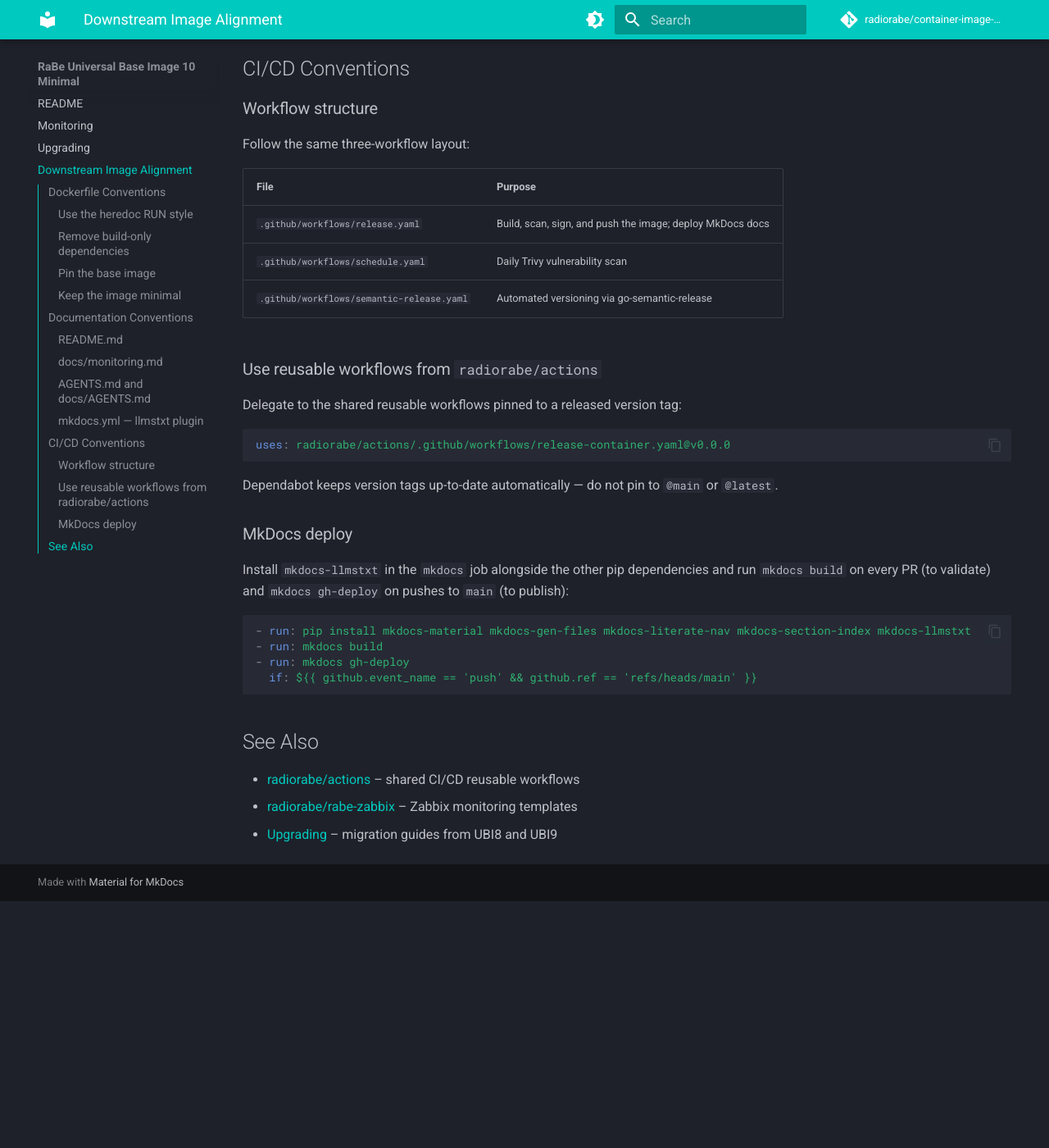
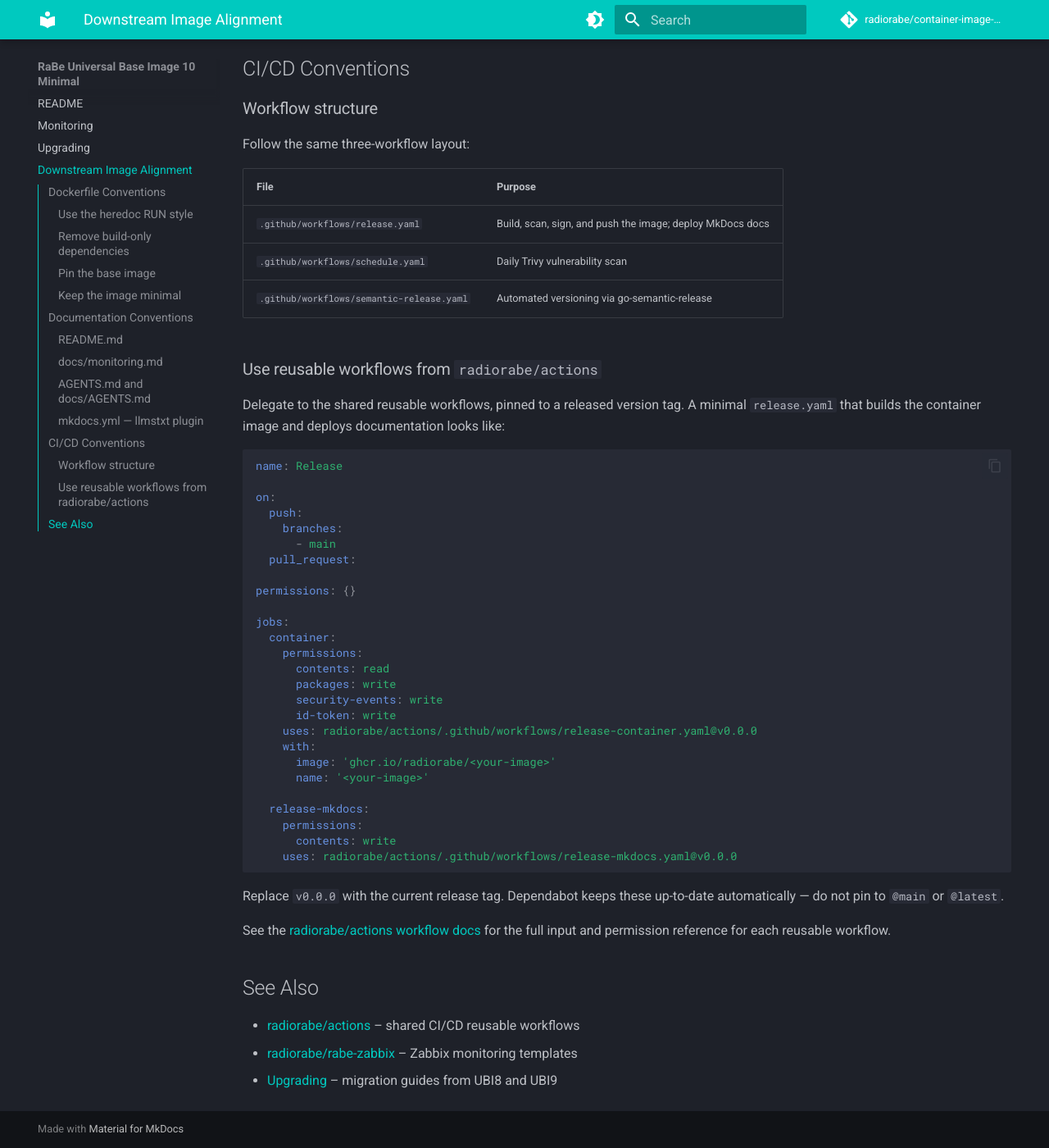
Before and after one commit to radiorabe/container-image-ubi10-minimal, an MkDocs documentation site: the page built from docs/downstream.md, in a window 1280 px wide and 1400 px high, scrolled down 2399 px. Shown: the whole window at 82% size. Built offline with MkDocs 1.6.1 and Material for MkDocs 9.7.7, drawn with Linux system fonts in a browser that asks for light colours; comment, search, counter and statistics services are not loaded; before the commit the page ends 3498 px from its top, so only the background shows below that.

Commit message:
docs: use radiorabe/actions reusable workflows in all CI/CD examples
Agent-Logs-Url: https://github.com/radiorabe/container-image-ubi10-minimal/sessions/ea2f6d4b-07ae-4683-a53d-d3d5be73e6ab

Co-authored-by: hairmare <116588+hairmare@users.noreply.github.com>

````diff
--- a/docs/downstream.md
+++ b/docs/downstream.md
@@ -128,26 +128,43 @@ Follow the same three-workflow layout:
 
 ### Use reusable workflows from `radiorabe/actions`
 
-Delegate to the shared reusable workflows pinned to a released version tag:
+Delegate to the shared reusable workflows, pinned to a released version tag. A minimal
+`release.yaml` that builds the container image and deploys documentation looks like:
 
 ```yaml
-uses: radiorabe/actions/.github/workflows/release-container.yaml@v0.0.0
+name: Release
+
+on:
+  push:
+    branches:
+      - main
+  pull_request:
+
+permissions: {}
+
+jobs:
+  container:
+    permissions:
+      contents: read
+      packages: write
+      security-events: write
+      id-token: write
+    uses: radiorabe/actions/.github/workflows/release-container.yaml@v0.0.0
+    with:
+      image: 'ghcr.io/radiorabe/<your-image>'
+      name: '<your-image>'
+
+  release-mkdocs:
+    permissions:
+      contents: write
+    uses: radiorabe/actions/.github/workflows/release-mkdocs.yaml@v0.0.0
 ```
 
-Dependabot keeps version tags up-to-date automatically — do not pin to `@main` or `@latest`.
+Replace `v0.0.0` with the current release tag. Dependabot keeps these up-to-date
+automatically — do not pin to `@main` or `@latest`.
 
-### MkDocs deploy
-
-Install `mkdocs-llmstxt` in the `mkdocs` job alongside the other pip dependencies and
-run `mkdocs build` on every PR (to validate) and `mkdocs gh-deploy` on pushes to
-`main` (to publish):
-
-```yaml
-- run: pip install mkdocs-material mkdocs-gen-files mkdocs-literate-nav mkdocs-section-index mkdocs-llmstxt
-- run: mkdocs build
-- run: mkdocs gh-deploy
-  if: ${{ github.event_name == 'push' && github.ref == 'refs/heads/main' }}
-```
+See the [radiorabe/actions workflow docs](https://radiorabe.github.io/actions/) for the full
+input and permission reference for each reusable workflow.
 
 ## See Also
 
````
